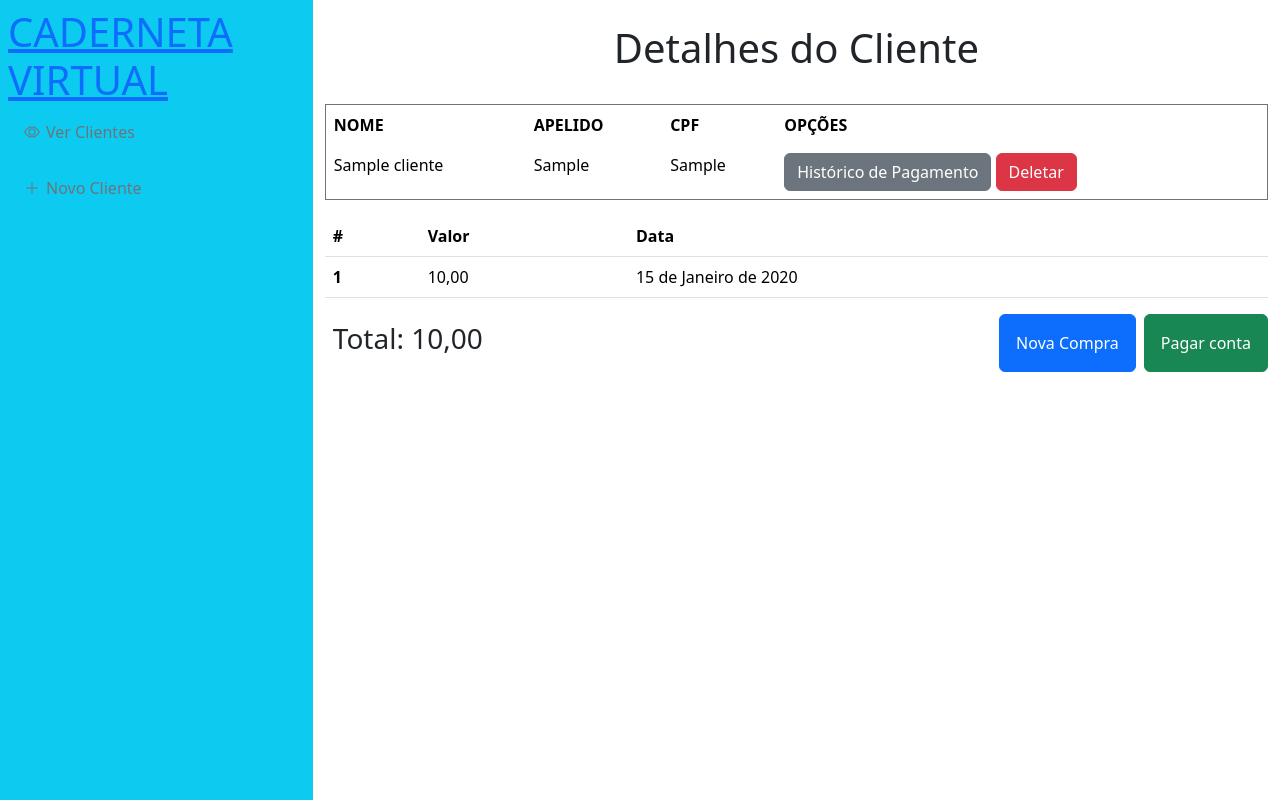
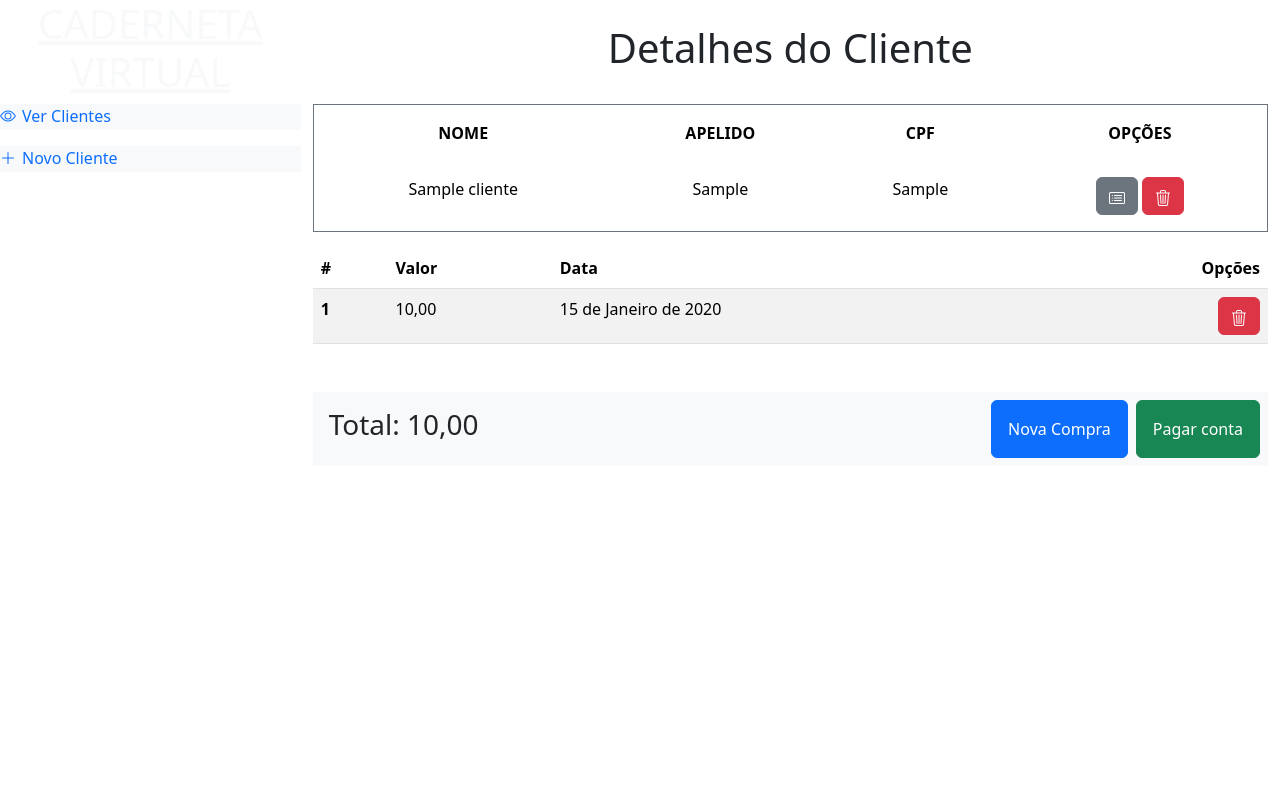
Before and after one commit to AlanTddy/FichasClientes, a Django app: page /cliente/1/ in a window 1280 px wide. Run offline with Django 5.2, Linux system fonts and the light colour scheme; tables that the repository leaves empty hold one stand-in row (values such as "Sample post").

Commit message:
remover cliente e conta

```diff
--- a/FichasClientes/urls.py
+++ b/FichasClientes/urls.py
@@ -7,4 +7,6 @@ urlpatterns = [
     path('cliente/<int:cliente_id>/', views.detalhe_cliente, name='detalhe_cliente'),
     path('cliente/novo/', views.novo_cliente, name='novo_cliente'),
     path('cliente/<int:cliente_id>/nova_compra/', views.nova_compra, name='nova_compra'),
+    path('cliente/remover/<int:cliente_id>', views.remove_cliente, name= 'remover_cliente'),
+    path('cliente/<int:cliente_id>/remover_compra/<int:compra_id>/', views.remove_compra, name='remover_compra'),
 ]
--- a/cliente/templates/cliente/base.html
+++ b/cliente/templates/cliente/base.html
@@ -18,28 +18,32 @@
         />
     </head>
 
-    <body class="d-flex bd-highlight min-vh-100">
-        <header class="p-2 flex-fill bd-highlight bg-info">
-            <h1><a href="{% url 'index' %}" >CADERNETA VIRTUAL</a></h1>
-            <ul class="nav nav-pills flex-column mb-auto">
-                <li class="nav-item">
-                    <p class="">
-                        <a href="{% url 'lista_clientes' %}" class="nav-link icon-link icon-link-hover link-secondary" style="--bs-icon-link-transform: translate3d(0, -.125rem, 0);" href="#">
+    <body class="wrapper d-flex align-items-stretch">
+        <header>
+            <div>
+                <h1 class="info text-center"><a href="{% url 'index' %}" class="link-light">CADERNETA VIRTUAL</a></h1>
+            </div>
+            <ul class="list-unstyled components mb-5">
+                <li class="active">
+                    <p class="bg-light">
+                        <a href="{% url 'lista_clientes' %}" class="nav-link icon-link icon-link-hover link-primary" style="--bs-icon-link-transform: translate3d(0, -.125rem, 0);" href="#">
                             <svg xmlns="http://www.w3.org/2000/svg" width="16" height="16" fill="currentColor" class="bi bi-eye" viewBox="0 0 16 16">
                                 <path d="M16 8s-3-5.5-8-5.5S0 8 0 8s3 5.5 8 5.5S16 8 16 8M1.173 8a13 13 0 0 1 1.66-2.043C4.12 4.668 5.88 3.5 8 3.5s3.879 1.168 5.168 2.457A13 13 0 0 1 14.828 8q-.086.13-.195.288c-.335.48-.83 1.12-1.465 1.755C11.879 11.332 10.119 12.5 8 12.5s-3.879-1.168-5.168-2.457A13 13 0 0 1 1.172 8z"/>
                                 <path d="M8 5.5a2.5 2.5 0 1 0 0 5 2.5 2.5 0 0 0 0-5M4.5 8a3.5 3.5 0 1 1 7 0 3.5 3.5 0 0 1-7 0"/>
                               </svg>
-                        Ver Clientes
+                            Ver Clientes
                         </a>
                     </p>
                 </li>
                 <li>
-                    <a href="{% url 'novo_cliente' %}" class="nav-link icon-link icon-link-hover link-secondary" style="--bs-icon-link-transform: translate3d(0, -.125rem, 0);" href="#">
+                    <p class="bg-light">
+                        <a href="{% url 'novo_cliente' %}" class="nav-link icon-link icon-link-hover link-primary" style="--bs-icon-link-transform: translate3d(0, -.125rem, 0);" href="#">
                         <svg xmlns="http://www.w3.org/2000/svg" width="16" height="16" fill="currentColor" class="bi bi-plus-lg" viewBox="0 0 16 16">
                             <path fill-rule="evenodd" d="M8 2a.5.5 0 0 1 .5.5v5h5a.5.5 0 0 1 0 1h-5v5a.5.5 0 0 1-1 0v-5h-5a.5.5 0 0 1 0-1h5v-5A.5.5 0 0 1 8 2"/>
                           </svg>
-                        Novo Cliente
-                    </a>
+                            Novo Cliente
+                        </a>
+                    </p>
                 </li>
             </ul>
         </header>
--- a/cliente/templates/cliente/detalhe_cliente.html
+++ b/cliente/templates/cliente/detalhe_cliente.html
@@ -6,35 +6,43 @@
         <h1> Detalhes do Cliente </h1>
     </br>
     </div>
-        <table class="table table-borderless border border-secondary">
+    <table class="table table-borderless border border-secondary text-center">
       <thead>
         <tr>
-                <th scope="col">NOME</th>
-                <th scope="col">APELIDO</th>
-                <th scope="col">CPF</th>
-                <th scope="col">OPÇÕES</th>
+          <th class="p-3" scope="col">NOME</th>
+          <th class="p-3" scope="col">APELIDO</th>
+          <th class="p-3" scope="col">CPF</th>
+          <th class="p-3" scope="col">OPÇÕES</th>
           </tr>
       </thead>
       <tbody>
         <tr>
-                    <td> {{ cliente.nome }} </td>
-                    <td> {{ cliente.apelido }} </td>
-                    <td> {{ cliente.cpf }} </td>
-                    <td>
-                        <a href="{% url 'detalhe_cliente' cliente.id %}" class="btn btn-secondary"> Histórico de Pagamento</a>
-                        <a href="{% url 'detalhe_cliente' cliente.id %}" class="btn btn-danger"> Deletar</a>
+          <td class="p-3" > {{ cliente.nome }} </td>
+          <td class="p-3" > {{ cliente.apelido }} </td>
+          <td class="p-3" > {{ cliente.cpf }} </td>
+          <td class=" p-3" >
+              <a href="{% url 'detalhe_cliente' cliente.id %}" class="btn btn-secondary">
+                <svg xmlns="http://www.w3.org/2000/svg" width="16" height="16" fill="currentColor" class="bi bi-card-list" viewBox="0 0 16 16">
+                  <path d="M14.5 3a.5.5 0 0 1 .5.5v9a.5.5 0 0 1-.5.5h-13a.5.5 0 0 1-.5-.5v-9a.5.5 0 0 1 .5-.5zm-13-1A1.5 1.5 0 0 0 0 3.5v9A1.5 1.5 0 0 0 1.5 14h13a1.5 1.5 0 0 0 1.5-1.5v-9A1.5 1.5 0 0 0 14.5 2z"/>
+                  <path d="M5 8a.5.5 0 0 1 .5-.5h7a.5.5 0 0 1 0 1h-7A.5.5 0 0 1 5 8m0-2.5a.5.5 0 0 1 .5-.5h7a.5.5 0 0 1 0 1h-7a.5.5 0 0 1-.5-.5m0 5a.5.5 0 0 1 .5-.5h7a.5.5 0 0 1 0 1h-7a.5.5 0 0 1-.5-.5m-1-5a.5.5 0 1 1-1 0 .5.5 0 0 1 1 0M4 8a.5.5 0 1 1-1 0 .5.5 0 0 1 1 0m0 2.5a.5.5 0 1 1-1 0 .5.5 0 0 1 1 0"/>
+                </svg>              </a>
+              <a href="{% url 'remover_cliente' cliente.id %}" class="btn btn-danger">
+                <svg xmlns="http://www.w3.org/2000/svg" width="16" height="16" fill="currentColor" class="bi bi-trash3" viewBox="0 0 16 16">
+                  <path d="M6.5 1h3a.5.5 0 0 1 .5.5v1H6v-1a.5.5 0 0 1 .5-.5M11 2.5v-1A1.5 1.5 0 0 0 9.5 0h-3A1.5 1.5 0 0 0 5 1.5v1H1.5a.5.5 0 0 0 0 1h.538l.853 10.66A2 2 0 0 0 4.885 16h6.23a2 2 0 0 0 1.994-1.84l.853-10.66h.538a.5.5 0 0 0 0-1zm1.958 1-.846 10.58a1 1 0 0 1-.997.92h-6.23a1 1 0 0 1-.997-.92L3.042 3.5zm-7.487 1a.5.5 0 0 1 .528.47l.5 8.5a.5.5 0 0 1-.998.06L5 5.03a.5.5 0 0 1 .47-.53Zm5.058 0a.5.5 0 0 1 .47.53l-.5 8.5a.5.5 0 1 1-.998-.06l.5-8.5a.5.5 0 0 1 .528-.47M8 4.5a.5.5 0 0 1 .5.5v8.5a.5.5 0 0 1-1 0V5a.5.5 0 0 1 .5-.5"/>
+                </svg>
+              </a>
           </td>
         </tr>
       </tbody>
     </table>
 
-
-    <table class="table">
+    <table class="table table-striped">
         <thead>
           <tr>
             <th scope="col">#</th>
             <th scope="col">Valor</th>
             <th scope="col">Data</th>
+            <th scope="col" class="text-end">Opções</th>
           </tr>
         </thead>
         <tbody>
@@ -43,11 +51,18 @@
               <th scope="row">{{ compra.id }}</th>
               <td>{{ compra.valor }}</td>
               <td>{{ compra.data }}</td>
+              <td class="text-end">
+                <a href="{% url 'remover_compra' cliente.id compra.id %}" class="btn btn-danger">
+                  <svg xmlns="http://www.w3.org/2000/svg" width="16" height="16" fill="currentColor" class="bi bi-trash3" viewBox="0 0 16 16">
+                    <path d="M6.5 1h3a.5.5 0 0 1 .5.5v1H6v-1a.5.5 0 0 1 .5-.5M11 2.5v-1A1.5 1.5 0 0 0 9.5 0h-3A1.5 1.5 0 0 0 5 1.5v1H1.5a.5.5 0 0 0 0 1h.538l.853 10.66A2 2 0 0 0 4.885 16h6.23a2 2 0 0 0 1.994-1.84l.853-10.66h.538a.5.5 0 0 0 0-1zm1.958 1-.846 10.58a1 1 0 0 1-.997.92h-6.23a1 1 0 0 1-.997-.92L3.042 3.5zm-7.487 1a.5.5 0 0 1 .528.47l.5 8.5a.5.5 0 0 1-.998.06L5 5.03a.5.5 0 0 1 .47-.53Zm5.058 0a.5.5 0 0 1 .47.53l-.5 8.5a.5.5 0 1 1-.998-.06l.5-8.5a.5.5 0 0 1 .528-.47M8 4.5a.5.5 0 0 1 .5.5v8.5a.5.5 0 0 1-1 0V5a.5.5 0 0 1 .5-.5"/>
+                  </svg>
+                </a>
+              </td>
             </tr>
             {% endfor %}
         </tbody>
     </table>
-    <footer class="d-flex bd-highlight">
+    <footer class="d-flex bd-highlight mt-5 p-2 bg-light">
         <h3 class="p-2 flex-grow-1 bd-highlight">Total: {{ total }}</h3>
         <a href="{% url 'nova_compra' cliente.id %}" class="btn btn-primary p-3 bd-highlight me-2">Nova Compra</a>
         <a href="{% url 'index' %}" class="btn btn-success p-3 bd-highlight">Pagar conta</a>
--- a/cliente/templates/cliente/novo_cliente.html
+++ b/cliente/templates/cliente/novo_cliente.html
@@ -3,7 +3,10 @@
 {% block tittle %} Novo  Cliente {% endblock %}
 
 {% block content %}
-    <h1>Cadastrar Novo Cliente</h1>
+    <div class="text-center">
+        <h1>Cadastrar Novo Cliente</h1>
+        </br>
+    </div>
     <form method="post">
         {% csrf_token %}
         {{ form.as_p }}
--- a/cliente/views.py
+++ b/cliente/views.py
@@ -38,5 +38,23 @@ def nova_compra(request, cliente_id):
         form = CompraForm()
     return render(request, 'cliente/nova_compra.html', {'cliente': cliente, 'form': form })
 
-def pagar_conta(valor, valorPago):
-    historico = get_object_or_404(Historico)
+def remove_cliente(request, cliente_id):
+    cliente = get_object_or_404(Cliente, id=cliente_id)
+    if request.method == 'POST':
+        cliente.delete()
+        return redirect('lista_clientes')
+    return render(request, 'cliente/remover_cliente.html', {'cliente': cliente})
+
+def remove_compra(request, cliente_id, compra_id):
+    cliente = get_object_or_404(Cliente, id=cliente_id)
+    compra = get_object_or_404(Compra, id=compra_id)
+    if request.method == 'POST':
+        compra.delete()
+        return redirect('detalhe_cliente', cliente_id=cliente_id)
+    return render(request, 'cliente/remover_compra.html', {'cliente': cliente, 'compra': compra})
+
+def pagar_conta(request, cliente_id, compra_id):
+    cliente = get_object_or_404(Cliente, id=cliente_id)
+    compras = get_object_or_404(Compra, id=compra_id)
+    if request.method == 'POST':
+        total = sum(compras.valor for compra in compras)
```
Also changed, not shown: cliente/templates/cliente/lista_clientes.html (+6 -5 lines), cliente/templates/cliente/remover_cliente.html (added, +20 -0 lines), cliente/templates/cliente/remover_compra.html (added, +20 -0 lines). Lines whose indentation alone changed are shown as unchanged.
